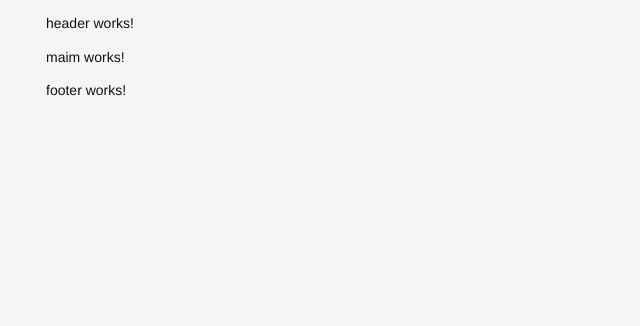
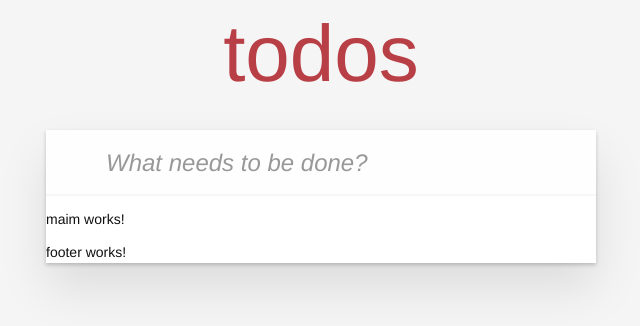
Before and after one commit to Angular-New/angular-signals-todo-app, an Angular app: page / in a window 1280 px wide. Shown: the top 326 px of the page, without its empty margins (319-959 px from the left). Built offline with nearby package versions, Linux system fonts and the light colour scheme.

Commit message:
add header logic

```diff
--- a/src/app/app.component.ts
+++ b/src/app/app.component.ts
@@ -1,6 +1,7 @@
 import { CommonModule } from '@angular/common';
-import { Component } from '@angular/core';
+import { ChangeDetectionStrategy, Component } from '@angular/core';
 import { RouterOutlet } from '@angular/router';
+
 import { TodosComponent } from '@components/todos/todos.component';
 
 @Component({
@@ -9,6 +10,7 @@ import { TodosComponent } from '@components/todos/todos.component';
   imports: [CommonModule, RouterOutlet, TodosComponent],
   templateUrl: './app.component.html',
   styleUrl: './app.component.scss',
+  changeDetection: ChangeDetectionStrategy.OnPush,
 })
 export class AppComponent {
   //
--- a/src/app/components/footer/footer.component.ts
+++ b/src/app/components/footer/footer.component.ts
@@ -1,12 +1,11 @@
-import { Component } from '@angular/core';
+import { ChangeDetectionStrategy, Component } from '@angular/core';
 
 @Component({
   selector: 'td-footer',
   standalone: true,
   imports: [],
   templateUrl: './footer.component.html',
-  styleUrl: './footer.component.scss'
+  styleUrl: './footer.component.scss',
+  changeDetection: ChangeDetectionStrategy.OnPush,
 })
-export class FooterComponent {
-
-}
+export class FooterComponent {}
--- a/src/app/components/header/header.component.html
+++ b/src/app/components/header/header.component.html
@@ -1 +1,12 @@
-<p>header works!</p>
+<header class="header">
+  <h1>todos</h1>
+  <input
+    type="text"
+    class="new-todo"
+    placeholder="What needs to be done?"
+    autofocus
+    [value]="value$ | async"
+    (keyup)="onChangeTodo($event)"
+    (keyup.enter)="onAddTodo()"
+  />
+</header>
--- a/src/app/components/header/header.component.ts
+++ b/src/app/components/header/header.component.ts
@@ -1,12 +1,30 @@
-import { Component } from '@angular/core';
+import { AsyncPipe } from '@angular/common';
+import { ChangeDetectionStrategy, Component, inject } from '@angular/core';
+import { BehaviorSubject, Observable } from 'rxjs';
+
+import { TodosService } from '@services/todos.service';
 
 @Component({
   selector: 'td-header',
   standalone: true,
-  imports: [],
+  imports: [AsyncPipe],
   templateUrl: './header.component.html',
-  styleUrl: './header.component.scss'
+  styleUrl: './header.component.scss',
+  changeDetection: ChangeDetectionStrategy.OnPush,
 })
 export class HeaderComponent {
+  private readonly _todosService: TodosService = inject(TodosService);
+  private _value$: BehaviorSubject<string> = new BehaviorSubject<string>('');
 
+  public value$: Observable<string> = this._value$.asObservable();
+
+  public onChangeTodo(event: Event): void {
+    const target: HTMLInputElement = event.target as HTMLInputElement;
+    this._value$.next(target.value);
+  }
+
+  public onAddTodo(): void {
+    this._todosService.addTodo(this._value$.value);
+    this._value$.next('');
+  }
 }
--- a/src/app/components/main/main.component.ts
+++ b/src/app/components/main/main.component.ts
@@ -1,4 +1,4 @@
-import { Component } from '@angular/core';
+import { ChangeDetectionStrategy, Component } from '@angular/core';
 
 @Component({
   selector: 'td-main',
@@ -6,5 +6,6 @@ import { Component } from '@angular/core';
   imports: [],
   templateUrl: './main.component.html',
   styleUrl: './main.component.scss',
+  changeDetection: ChangeDetectionStrategy.OnPush,
 })
 export class MainComponent {}
--- a/src/app/components/todos/todos.component.html
+++ b/src/app/components/todos/todos.component.html
@@ -1,3 +1,5 @@
-<td-header />
-<td-main />
-<td-footer />
+<div class="todoapp">
+  <td-header />
+  <td-main />
+  <td-footer />
+</div>
--- a/src/app/shared/services/todos.service.ts
+++ b/src/app/shared/services/todos.service.ts
@@ -1,4 +1,4 @@
-import { Injectable, signal } from '@angular/core';
+import { Injectable, WritableSignal, signal } from '@angular/core';
 import { v4 as uuidv4 } from 'uuid';
 
 import { TodoModel } from '../models';
@@ -8,8 +8,12 @@ import { ITodo } from '../types';
   providedIn: 'root',
 })
 export class TodosService {
-  public todos = signal<ITodo[]>([]);
+  public todos: WritableSignal<ITodo[]> = signal<ITodo[]>([]);
 
+  /**
+   * Add new task to store
+   * @param value { string }
+   */
   public addTodo(value: string): void {
     const newTodo: ITodo = new TodoModel(uuidv4(), value, false);
     this.todos.update((todos: ITodo[]) => [...todos, newTodo]);
```
